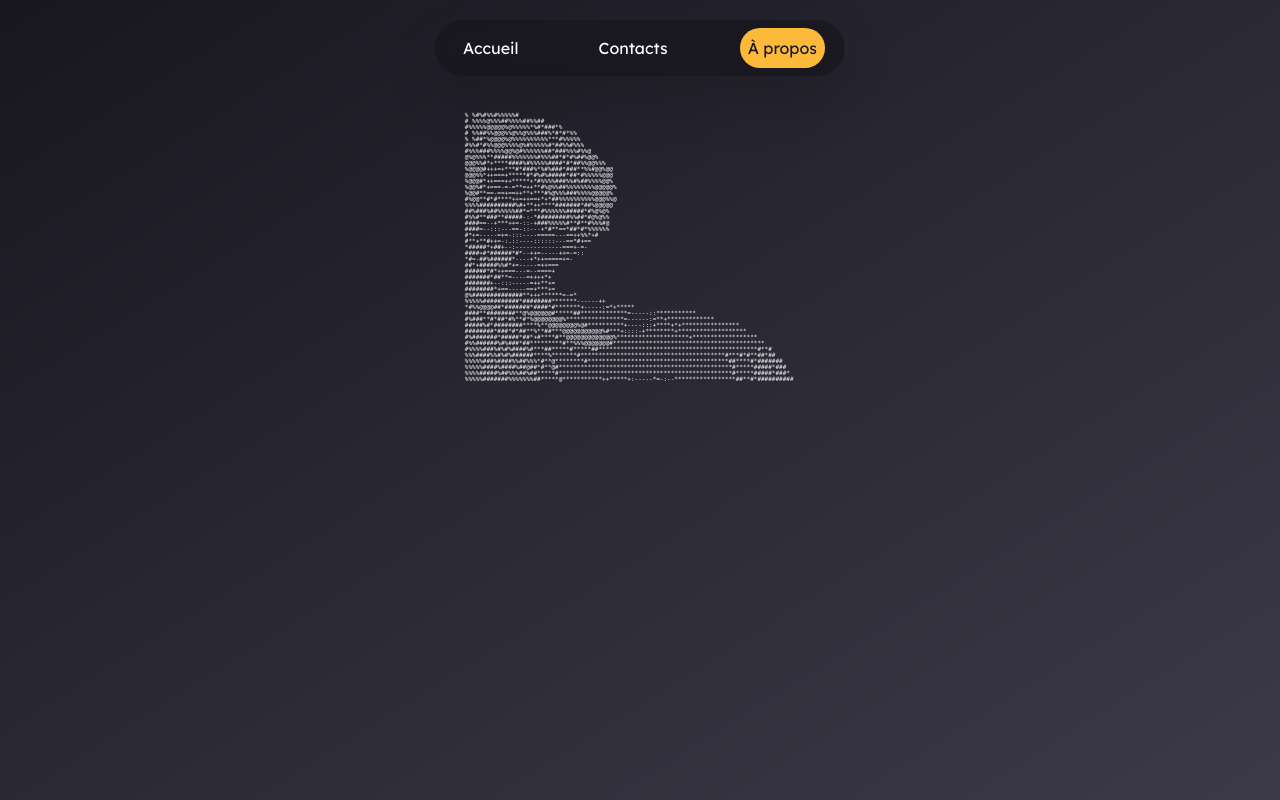
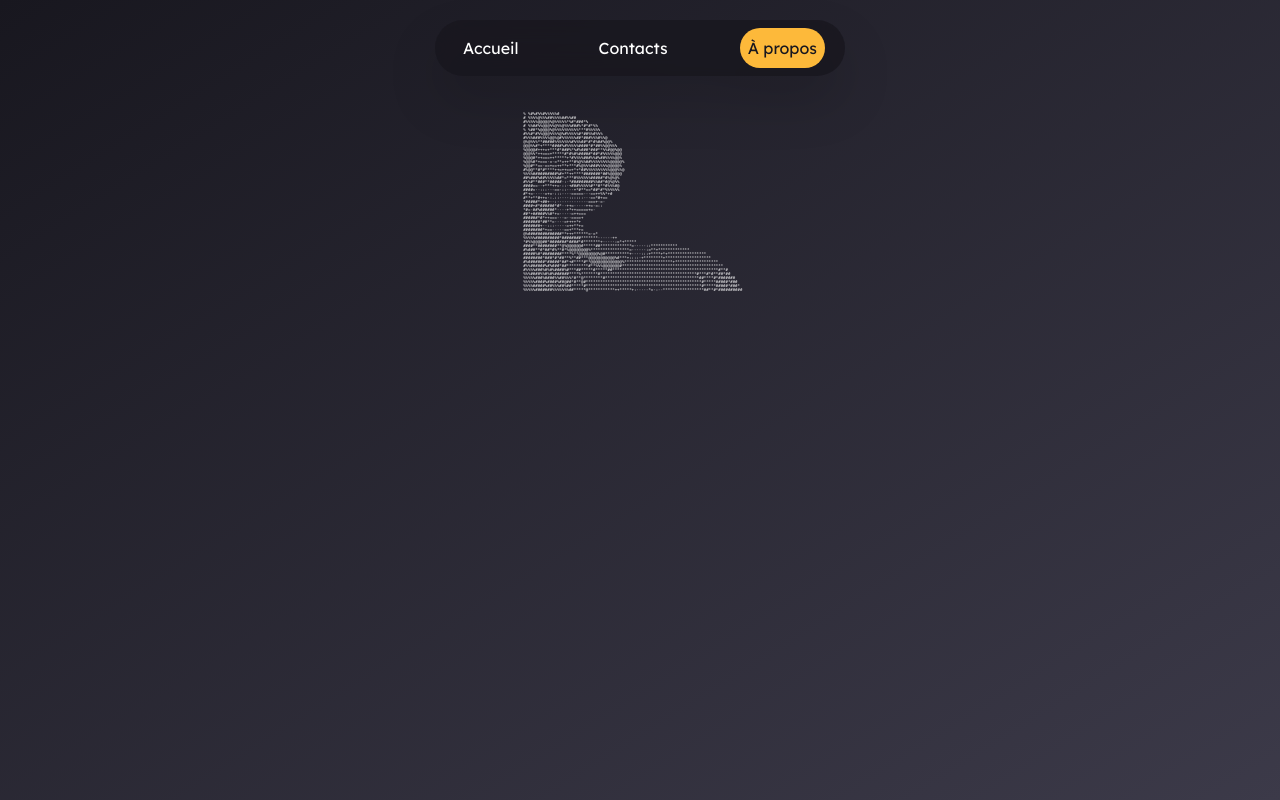
Before and after one commit to Florian-DCK/site-perso, a Next.js app: page /cv in a window 1280 px wide. Built offline with nearby package versions, Linux system fonts and the light colour scheme.

Commit message:
added change drom ASCII pdp to real pdp

```diff
--- a/src/components/MeASCII.tsx
+++ b/src/components/MeASCII.tsx
@@ -1,5 +1,7 @@
 
 import { Roboto_Mono } from 'next/font/google'
+import Image from 'next/image'
+import pdp from '../public/pdp.png'
 
 const robotoMono = Roboto_Mono({
   subsets: ['latin'],
@@ -11,7 +13,9 @@ const robotoMono = Roboto_Mono({
 
 export default function MeASCII() {
     return (
-            <pre className={`font-mono whitespace-pre text-[6px] leading-[6px] m-28 select-none`}>
+            <div className='mt-28'>
+            <div className='relative group size-fit'>
+            <pre className={`text-[4px] leading-[4px] select-none relative transition-opacity duration-500 ease-in-out group-hover:opacity-0`}>
                                                       % %#%#%%#%%%%%#                                   <br/>
                                                    # %%%%@%%%##%%%%##%%##                               <br/>
                                                  #%%%%%@@@@@%@%%%%%*%#*###*%                            <br/>
@@ -57,5 +61,12 @@ export default function MeASCII() {
         %%%%%####%####%##@##*#**@#************************************************#*****#####*###       <br/>
         %%%%#####%##%%%##%##*****#************************************************#*****#####*###*      <br/>
        %%%%%#######%%%%%%%##*****@***********++*****+:-----*=-:--*****************##**#*##########      <br/>
-            </pre>
+    </pre>
+    <Image src={pdp} alt="Florian Donckers" width={222} height={182} className=' absolute inset-0 m-auto opacity-0 transition-opacity duration-500 ease-in-out group-hover:opacity-100'/>
+            </div>
+            </div>
+
+
+
+
 )}
```
Also changed, not shown: src/public/meASCII.png (deleted), src/public/pdp.png (added).
